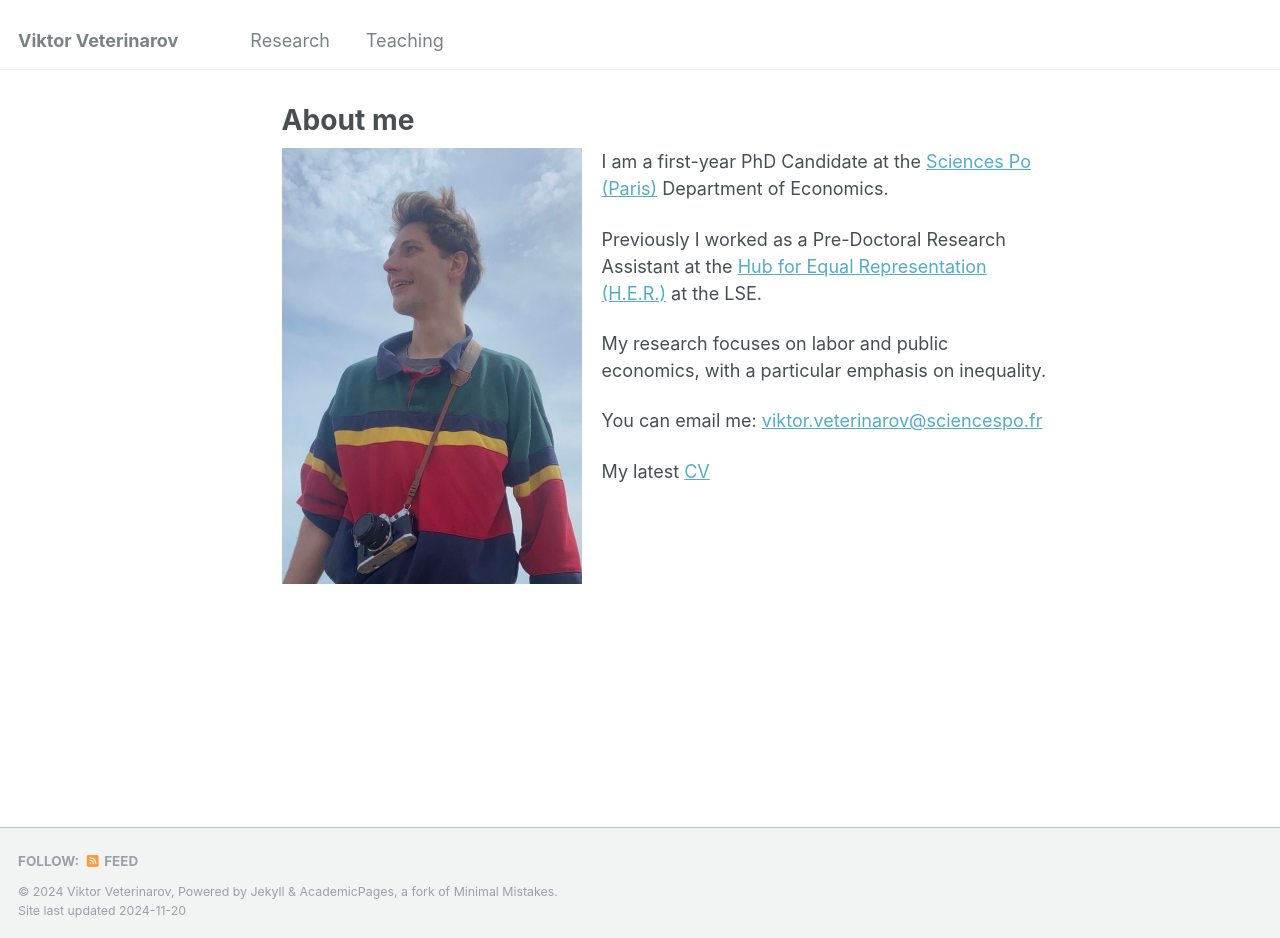
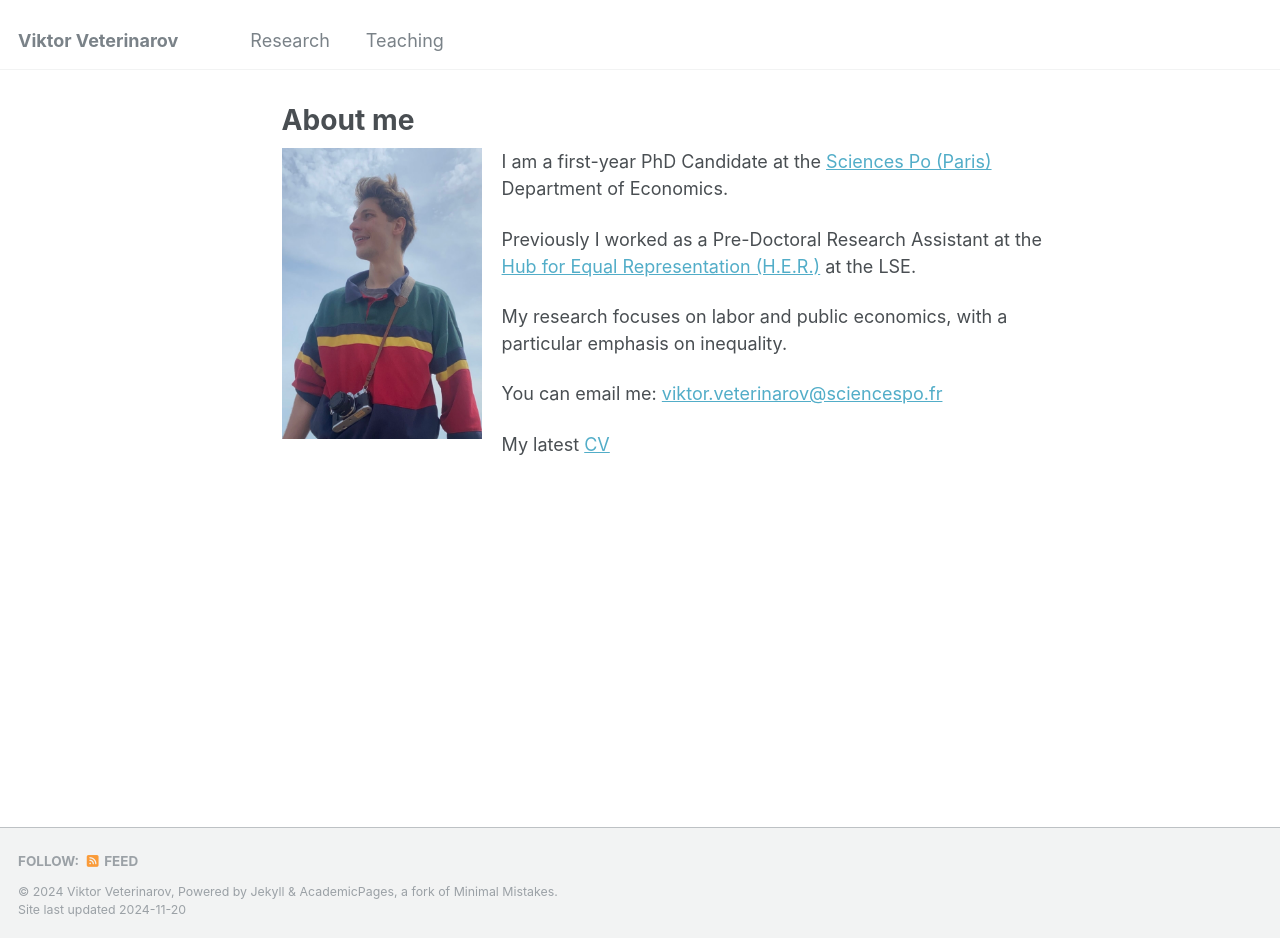
Before and after one commit to viktorveterinarov/viktorveterinarov.github.io, a Jekyll site: the page built from _pages/about.md, in a window 1280 px wide and 938 px high. Built offline with Jekyll 4.4.1, drawn with Linux system fonts in a browser that asks for light colours.

Commit message:
Update about.md

```diff
--- a/_pages/about.md
+++ b/_pages/about.md
@@ -7,7 +7,7 @@ redirect_from:
   - /about.html
 ---
 <div style="display: flex; align-items: flex-start;">
-  <img src="/images/ForeverYoungViktor.JPG" alt="Viktor" style="width: 300px; margin-right: 20px;">
+  <img src="/images/ForeverYoungViktor.JPG" alt="Viktor" style="width: 200px; margin-right: 20px;">
 
   <div>
     <p>I am a first-year PhD Candidate at the <a href="https://www.sciencespo.fr/department-economics/researcher/viktor-veterinarov" target="_blank">Sciences Po (Paris)</a> Department of Economics. </p>
```
